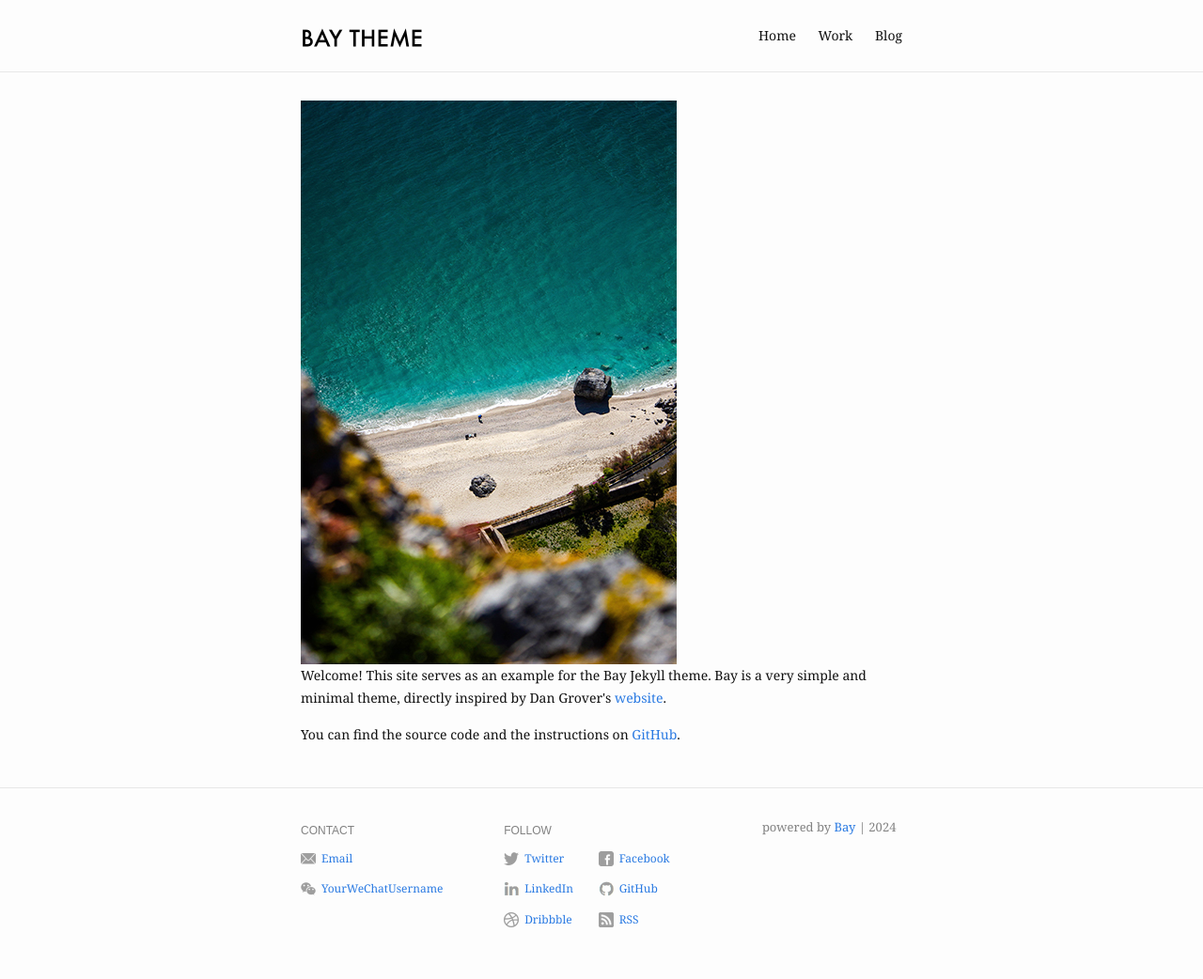
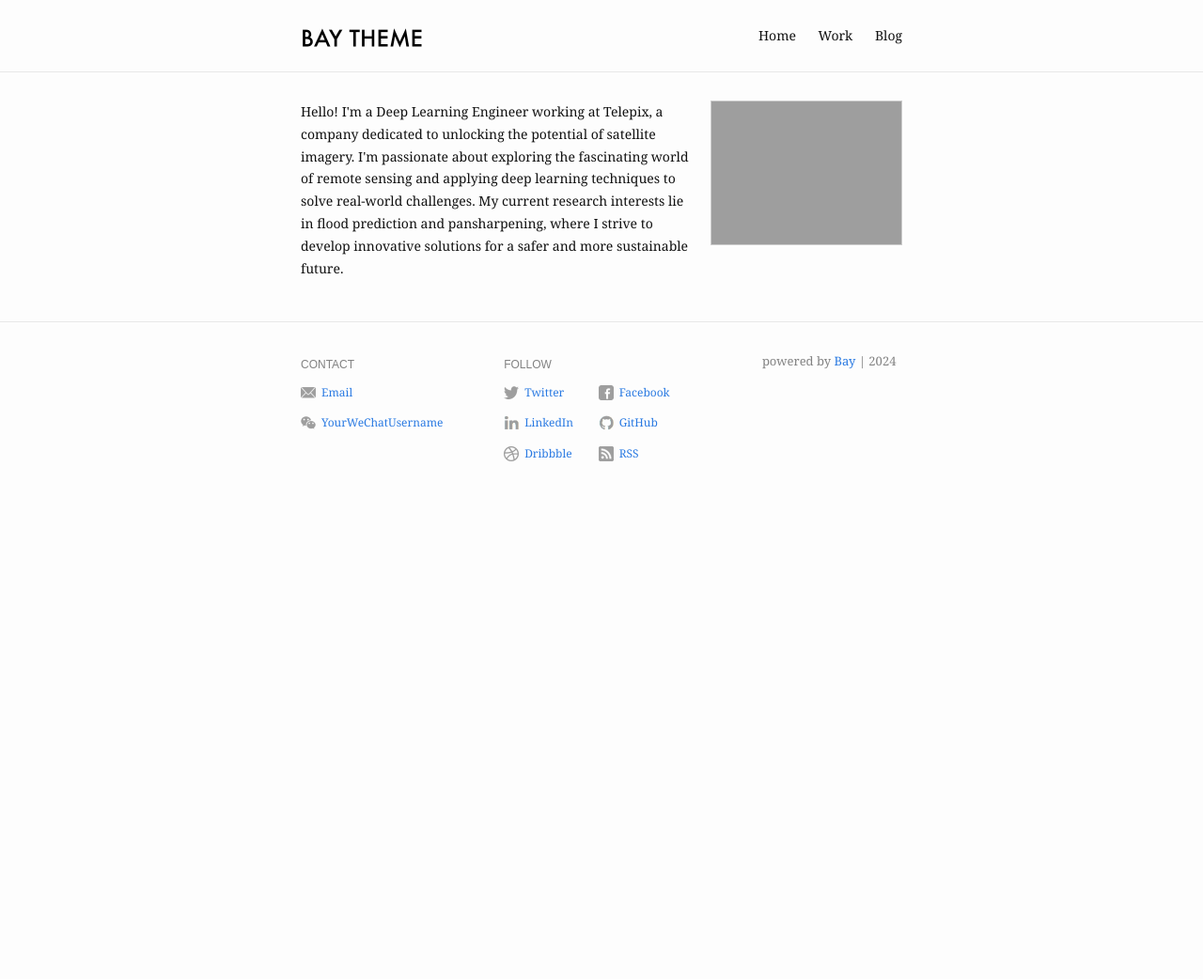
Before and after one commit to ROKMC1250/ROKMC1250.github.io, a Jekyll site: the page built from index.md, in a window 1280 px wide. Shown: the whole page at 94% size. Built offline with Jekyll 4.4.1, drawn with Linux system fonts in a browser that asks for light colours; after the commit the page ends 900 px from its top, so only the background shows below that.

Commit message:
profile and publications

```diff
--- a/_layouts/home.html
+++ b/_layouts/home.html
@@ -11,7 +11,7 @@
           <img
             src="{{ page.profile_picture.src | absolute_url }}"
             alt="{{ page.profile_picture.alt }}"
-            class="profile_img"
+            class="profile-pic"
           />
 
           {{ content }}
--- a/index.md
+++ b/index.md
@@ -1,14 +1,10 @@
 ---
 layout: home
 profile_picture:
-  src: /assets/img/profile-pic.jpg
+  src: /assets/img/profile_img.jpg
   alt: website picture
 ---
 
 <p>
-  Welcome! This site serves as an example for the Bay Jekyll theme. Bay is a very simple and minimal theme, directly inspired by Dan Grover's <a href="http://dangrover.com">website</a>.
+  Hello! I'm a Deep Learning Engineer working at Telepix, a company dedicated to unlocking the potential of satellite imagery. I'm passionate about exploring the fascinating world of remote sensing and applying deep learning techniques to solve real-world challenges. My current research interests lie in flood prediction and pansharpening, where I strive to develop innovative solutions for a safer and more sustainable future.
 </p>
-
-<p>
-  You can find the source code and the instructions on <a href="https://github.com/eliottvincent/bay">GitHub</a>.
-</p>
```
Also changed, not shown: work.md (+2 -4 lines).
